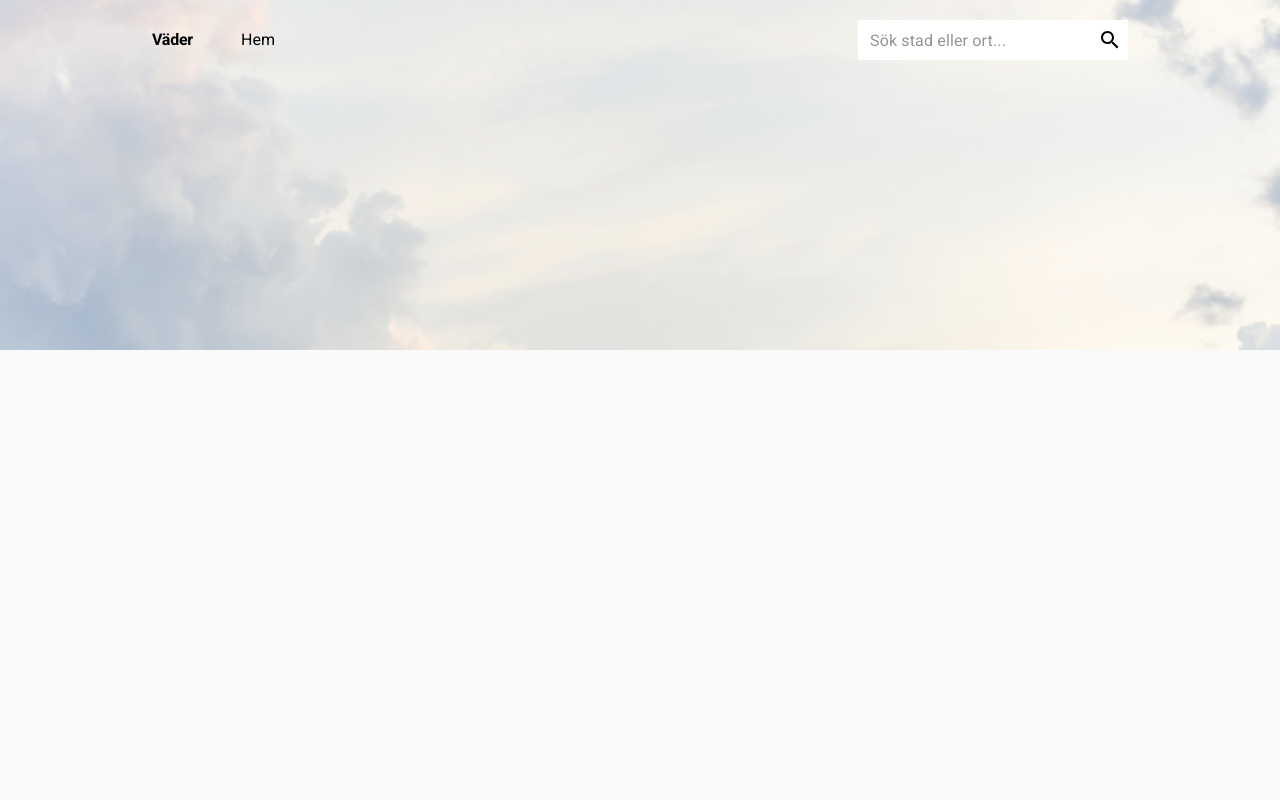
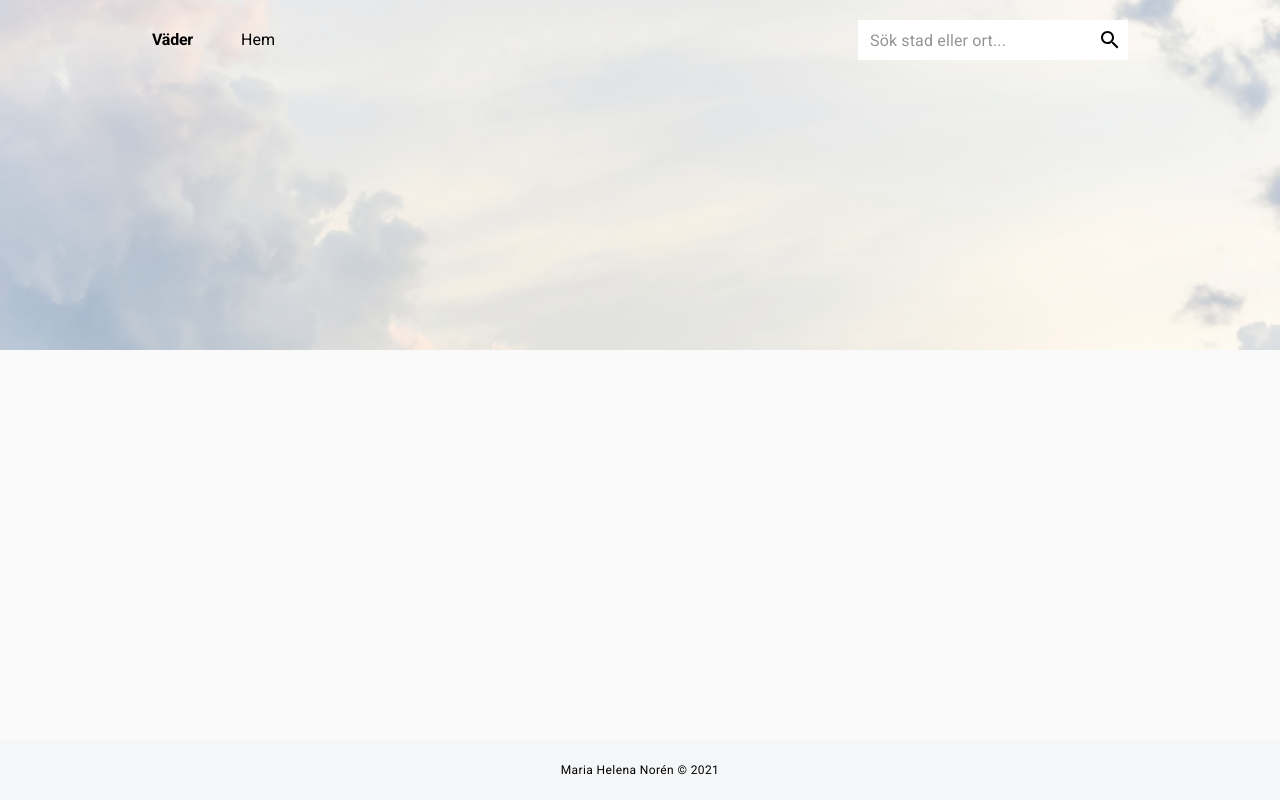
Before and after one commit to mariahelenanoren/smhi-api-react, a Next.js app: page / in a window 1280 px wide. Built offline with nearby package versions, Linux system fonts and the light colour scheme.

Commit message:
added footer

```diff
--- /dev/null
+++ b/src/components/footer/Footer.tsx
@@ -0,0 +1,17 @@
+import { Typography, Box } from '@material-ui/core';
+import { TemplateComponent } from '../templateComponent';
+import useStyles from './style';
+
+export default function Footer() {
+  const classes = useStyles();
+  const today = new Date();
+  const year = today.getFullYear();
+
+  return (
+    <Box className={classes.root}>
+      <TemplateComponent>
+        <Typography variant="caption">Maria Helena Norén © {year}</Typography>
+      </TemplateComponent>
+    </Box>
+  );
+}
--- /dev/null
+++ b/src/components/footer/index.tsx
@@ -0,0 +1,3 @@
+import Footer from './Footer';
+
+export { Footer };
--- /dev/null
+++ b/src/components/footer/style.tsx
@@ -0,0 +1,16 @@
+import { makeStyles } from '@material-ui/core';
+
+const useStyles = makeStyles((theme) => ({
+  root: {
+    display: 'flex',
+    alignItems: 'center',
+    justifyContent: 'center',
+    padding: '1.2rem 0',
+    marginTop: '4rem',
+    textAlign: 'center',
+    backgroundColor: theme.palette.secondary.main,
+    color: theme.palette.text.secondary,
+  },
+}));
+
+export default useStyles;
--- a/src/components/index.tsx
+++ b/src/components/index.tsx
@@ -1,6 +1,7 @@
 import { Header } from './header';
+import { Footer } from './footer';
 import { Progress } from './progress';
 import { TemplateComponent } from './templateComponent';
 
-export { TemplateComponent, Progress, Header };
+export { TemplateComponent, Progress, Header, Footer };
 export * from './forecast';
--- a/src/layout/layout/layout.tsx
+++ b/src/layout/layout/layout.tsx
@@ -1,7 +1,7 @@
 import React from 'react';
 import { Box } from '@material-ui/core';
 
-import Header from '../../components/header/Header';
+import { Header, Footer } from '../../components';
 import useStyles from './style';
 
 interface IProps {
@@ -14,6 +14,7 @@ export default function Layout({ children }: IProps) {
     <>
       <Header />
       <Box className={classes.root}>{children}</Box>
+      <Footer />
     </>
   );
 }
```
